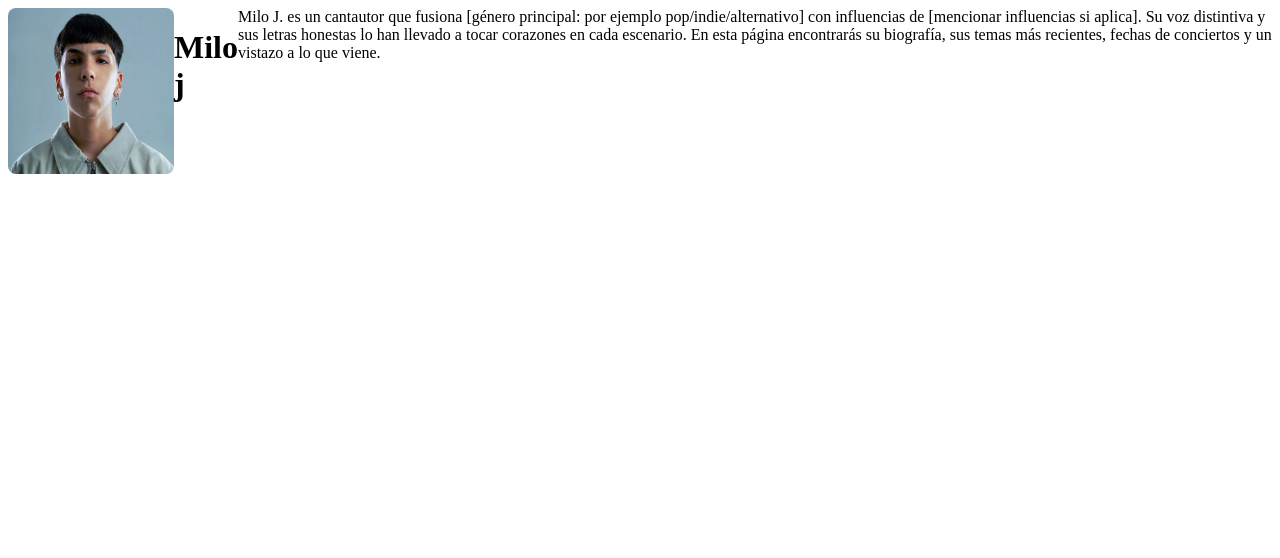
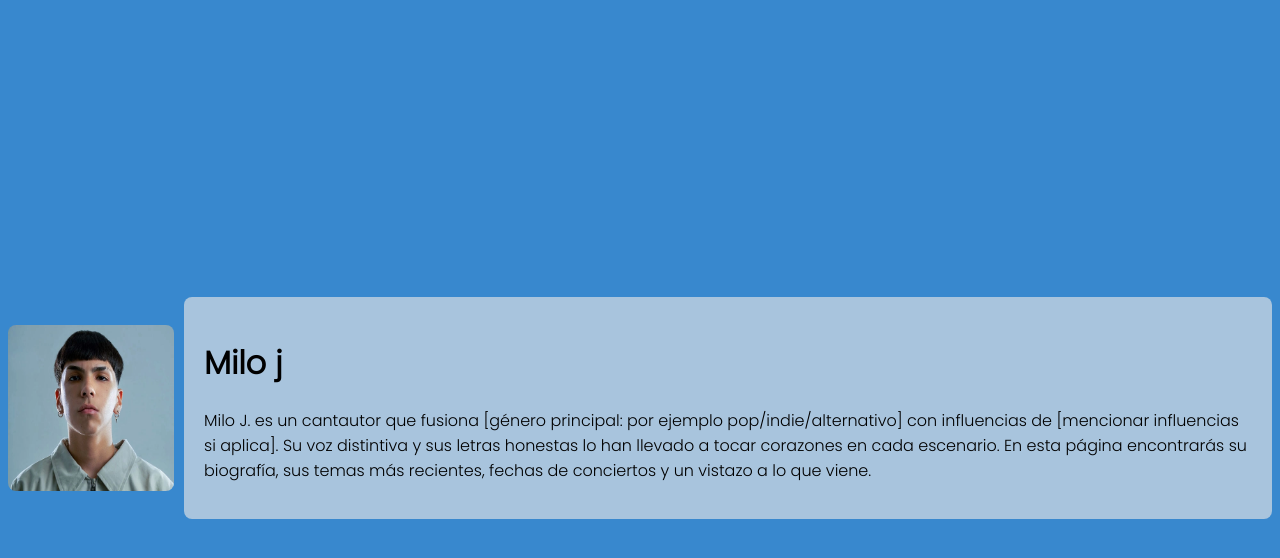
Before and after one commit to zahraowo/Milo-j-w, a plain HTML site: page index.html in a window 1280 px wide. Drawn offline with Linux system fonts and the light colour scheme.

Commit message:
Add files via upload

```diff
--- a/index.html
+++ b/index.html
@@ -4,10 +4,13 @@
     <meta charset="UTF-8">
     <meta name="viewport" content="width=device-width, initial-scale=1.0">
     <title>elgoatw</title>
+    <link href="https://fonts.googleapis.com/css2?family=Poppins:wght@300&display=swap" rel="stylesheet">
     <style>
 
 div{
     display: flex;
+    gap: 10px;
+    align-items: center;
 }
 img{
 width: 166px;
@@ -18,19 +21,32 @@ p {
 display: grid;
 grid-column: 1;
 }
+body{
+    display: grid;
+place-items: center;
+height: 100vh;
+background-color: rgb(56, 136, 206);
+font-family: 'Poppins', sans-serif;
+}
+span{
+    background-color: rgb(168, 196, 221);
+    padding: 20px ;
+    border-radius: 8px;
+}
     </style>
 </head>
 <body>
     <div>
 <img src="3239.webp" alt="">
-        <p>
+        <span>
+
             <h1>
 Milo j
             </h1>
-            <span>
+            <p>
                 Milo J. es un cantautor que fusiona [género principal: por ejemplo pop/indie/alternativo] con influencias de [mencionar influencias si aplica]. Su voz distintiva y sus letras honestas lo han llevado a tocar corazones en cada escenario. En esta página encontrarás su biografía, sus temas más recientes, fechas de conciertos y un vistazo a lo que viene.
-            </span>
-        </p>
+            </p>
+        </span>
     </div>
 
 
```
